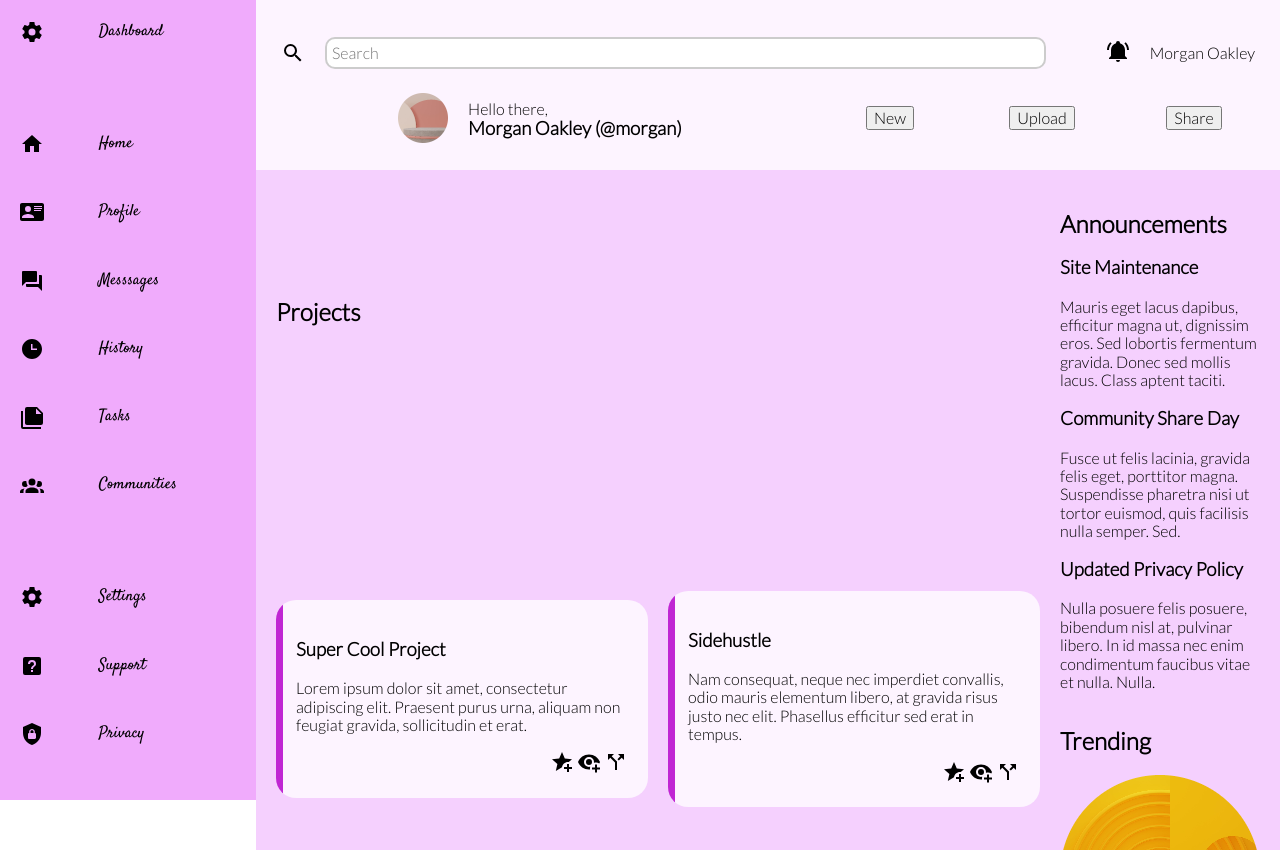
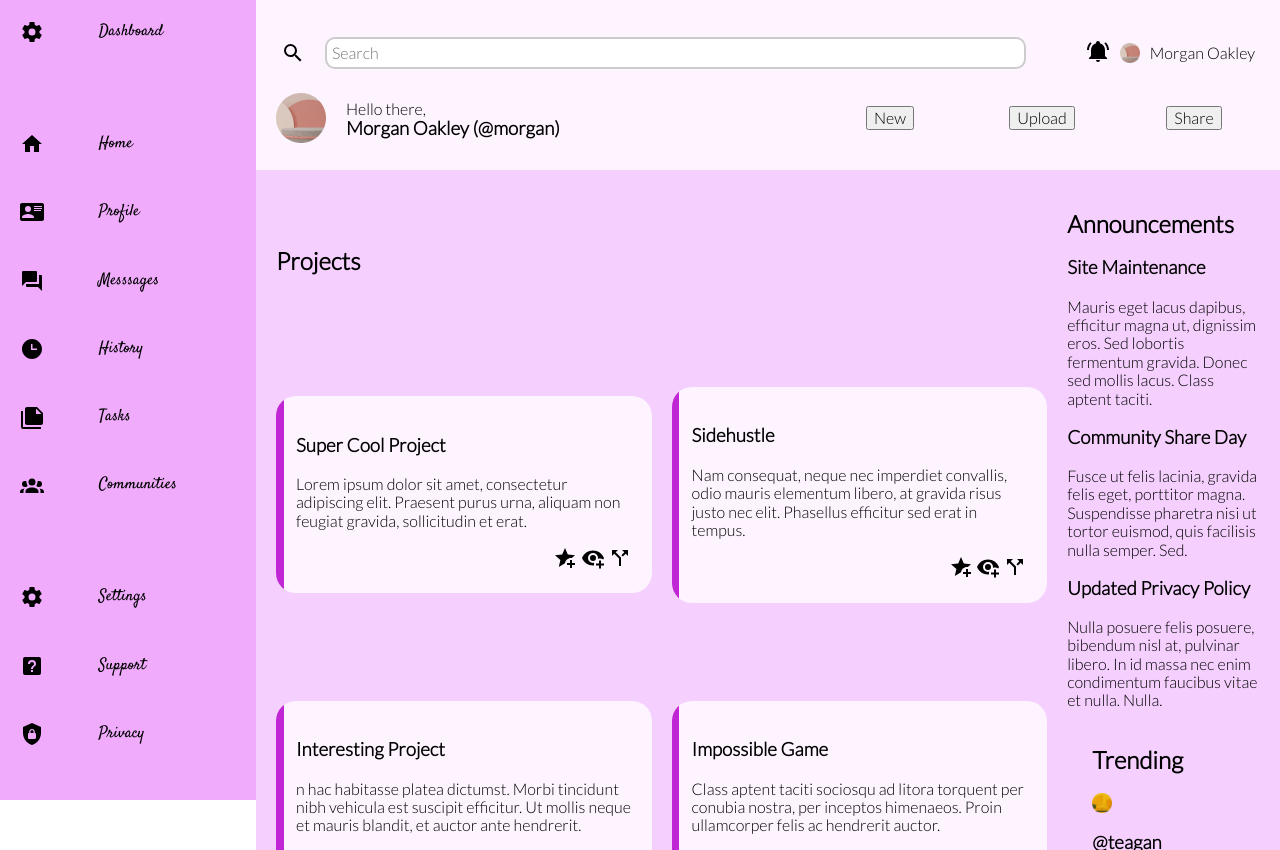
Before and after one commit to LBirkinshaw-Doyle/dashboard, a plain HTML site: page index.html in a window 1280 px wide. Drawn offline with Linux system fonts and the light colour scheme.

Commit message:
style profile images and justify left on profile welcome

```diff
--- a/index.html
+++ b/index.html
@@ -20,7 +20,7 @@
                 <input type="text" maxlength="70" placeholder="Search">
             </div>
             <div id="notification"><img src="./media/icons/bell-ring.svg" alt="notification bell"></div>
-            <div id="profile_img"></div>
+            <div class="profile_img"><img src="./media/profile_pictures/profile1.png" alt="profile image"></div>
             <div id="profile_name">Morgan Oakley</div>
         </div>
         <div id="bottom_line">
@@ -142,28 +142,28 @@
                 </div>
                 <div class="side_card">
                     <div class="trending_profile">
-                        <img src="./media/profile_pictures/profile2.png" alt="teagan">
+                        <div class="profile_img"><img src="./media/profile_pictures/profile2.png" alt="teagan"></div>
                         <div id="profile_tag">
                             <h3>@teagan</h3>
                             <p>World Peace Worker</p>
                         </div>
                     </div>
                     <div class="trending_profile">
-                        <img src="./media/profile_pictures/profile1.png" alt="morgan">
+                        <div class="profile_img"><img src="./media/profile_pictures/profile1.png" alt="morgan"></div>
                         <div id="profile_tag">
                             <h3>@morgan</h3>
                             <p>Super Cool Project</p>
                         </div>
                     </div>
                     <div class="trending_profile">
-                        <img src="./media/profile_pictures/profile3.png" alt="kendall">
+                        <div class="profile_img"><img src="./media/profile_pictures/profile3.png" alt="kendall"></div>
                         <div id="profile_tag">
                             <h3>@kendall</h3>
                             <p>Life Changing App</p>
                         </div>
                     </div>
                     <div class="trending_profile">
-                        <img src="./media/profile_pictures/profile4.png" alt="alex">
+                        <div class="profile_img"><img src="./media/profile_pictures/profile4.png" alt="alex"></div>
                         <div id="profile_tag">
                             <h3>@alex</h3>
                             <p>Traffic Deleter</p>
--- a/styles/main.css
+++ b/styles/main.css
@@ -65,6 +65,13 @@
     border: 2px solid rgba(0, 0, 0, 0.2);
 
 }
+.profile_img{
+    height: 20px;
+}
+.profile_img img{
+    max-width: 100%;
+    max-height: 100%;
+}
 #bottom_line{
     display: grid;
     grid-template-columns: 4fr 1fr 1fr 1fr;
@@ -80,6 +87,7 @@
     max-height: 100%;
 }
 #profile_welcome{
+    justify-self: left;
     display: grid;
     justify-content: start;
     grid-template-columns: 70px 1fr;
```
